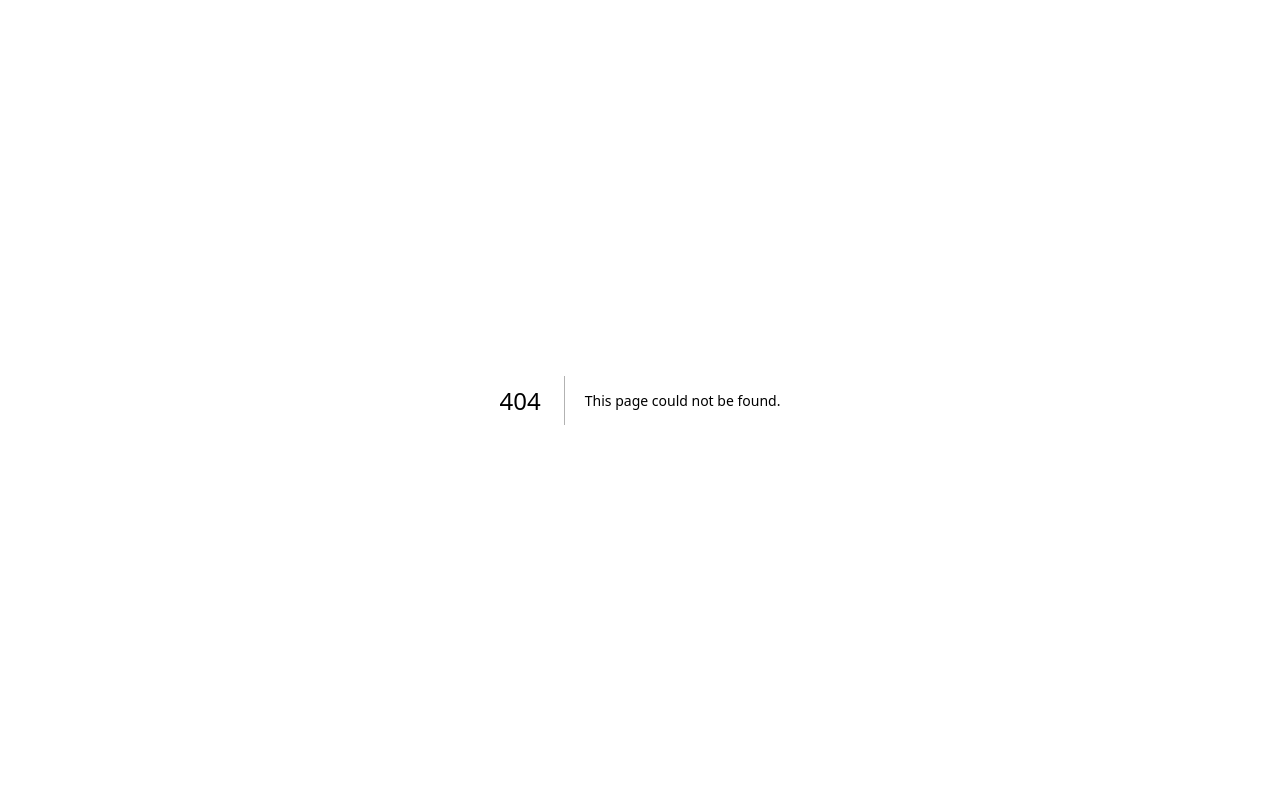
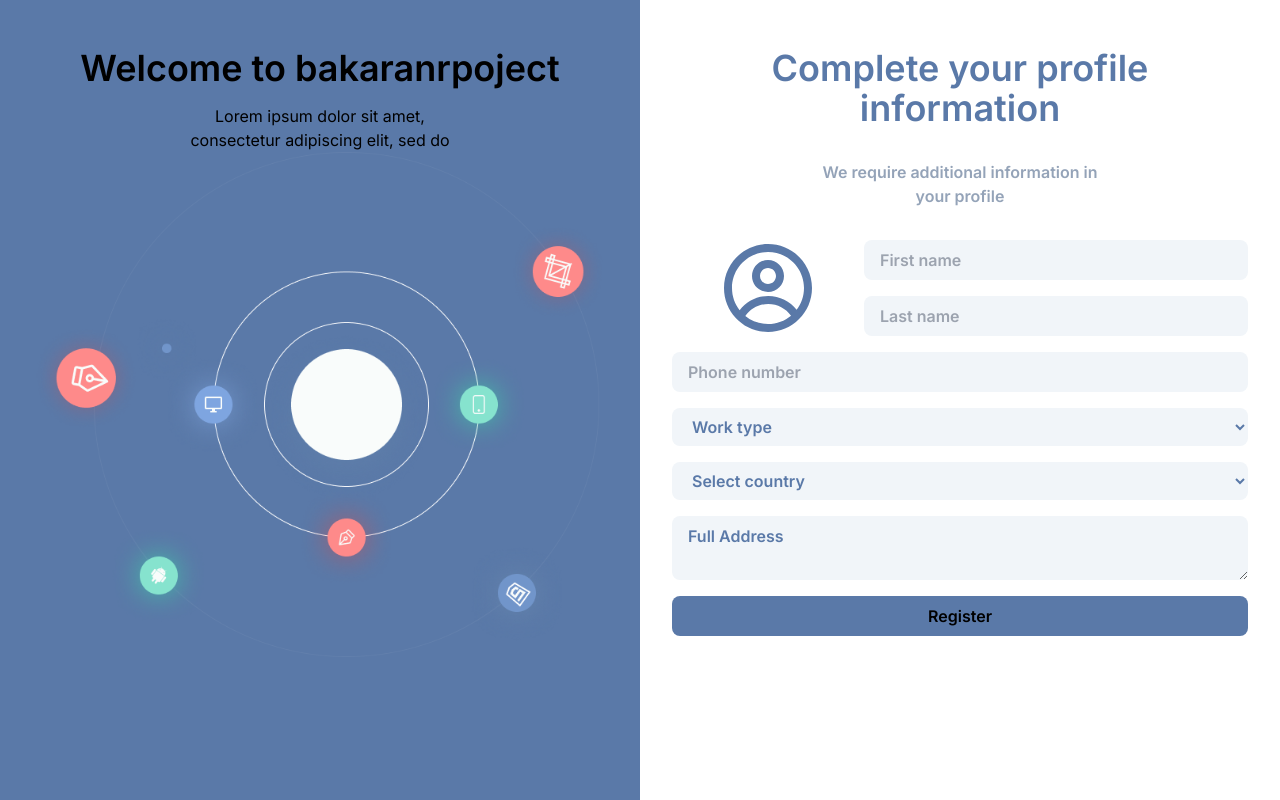
Before and after one commit to prasetyodidi/web-bakaran-project-fe, a Next.js app: page /edit-profile in a window 1280 px wide. Before the commit this address had no page. Built offline with nearby package versions, Linux system fonts and the light colour scheme.

Commit message:
create edit profile page

```diff
--- /dev/null
+++ b/src/app/edit-profile/page.js
@@ -0,0 +1,82 @@
+import Image from "next/image";
+import Ornament from "/public/hero-image.png";
+import { CgProfile } from "react-icons/cg";
+
+export default function Page() {
+  const inputClass =
+    "rounded-lg bg-slate-100 px-4 py-2 text-primary-blue focus:outline-none focus:border-primary-blue focus:ring-2 focus:ring-primary-blue";
+  return (
+    <main className="flex flex-row h-screen">
+      <div className="w-1/2 flex flex-col items-center px-8 bg-primary-blue pt-12">
+        <div className="flex flex-col gap-4">
+          <h1 className="text-4xl font-semibold">Welcome to bakaranrpoject</h1>
+          <div className="flex flex-col items-center text-md">
+            <span>Lorem ipsum dolor sit amet,</span>
+            <span>consectetur adipiscing elit, sed do </span>
+          </div>
+        </div>
+        <Image src={Ornament} alt="image" />
+      </div>
+      <div className="w-1/2 bg-white flex flex-col items-center px-8 pt-12 font-semibold gap-8">
+        <div className="flex flex-col items-center gap-8">
+            <div className="flex flex-col items-center text-4xl text-primary-blue">
+                <h1>Complete your profile</h1>
+                <h1>information </h1>
+            </div>
+          <div className="flex flex-col text-slate-400 items-center">
+            <div className="flex flex-col items-center">
+                <span>We require additional information in</span>
+                <span>your profile</span>
+            </div>
+          </div>
+        </div>
+        <form className="flex flex-col w-full gap-4">
+          <div className="flex flex-row justify-between">
+            <CgProfile className="w-24 h-auto mx-auto text-primary-blue" />
+            <div className="flex flex-col w-2/3 gap-4">
+              <input
+                type="text"
+                id="firstName"
+                name="firstName"
+                placeholder="First name"
+                className={inputClass}
+              />
+              <input
+                type="text"
+                id="lastName"
+                name="lastName"
+                placeholder="Last name"
+                className={inputClass}
+              />
+            </div>
+          </div>
+          <input
+            type="number"
+            id="phoneNumber"
+            name="phoneNumber"
+            placeholder="Phone number"
+            className={inputClass}
+          />
+          <select id="work" name="work" className="rounded-lg bg-slate-100 px-4 py-2 text-primary-blue focus:outline-none focus:border-primary-blue focus:ring-2 focus:ring-primary-blue">
+            <option disabled selected>Work type</option>
+            <option>Backend</option>
+            <option>Frontend</option>
+            <option>Fullstack</option>
+          </select>
+          <select id="country" name="country" className="rounded-lg bg-slate-100 px-4 py-2 text-primary-blue focus:outline-none focus:border-primary-blue focus:ring-2 focus:ring-primary-blue">
+            <option disabled selected>Select country</option>
+            <option>Indonesia</option>
+            <option>Malaysia</option>
+            <option>Singapura</option>
+          </select>
+          <textarea class="rounded-lg bg-slate-100 px-4 py-2 text-primary-blue focus:outline-none focus:border-primary-blue focus:ring-2 focus:ring-primary-blue">
+          Full Address
+          </textarea>
+          <button className="bg-primary-blue rounded-lg py-2">
+            Register
+          </button>
+        </form>
+      </div>
+    </main>
+  );
+}
```
